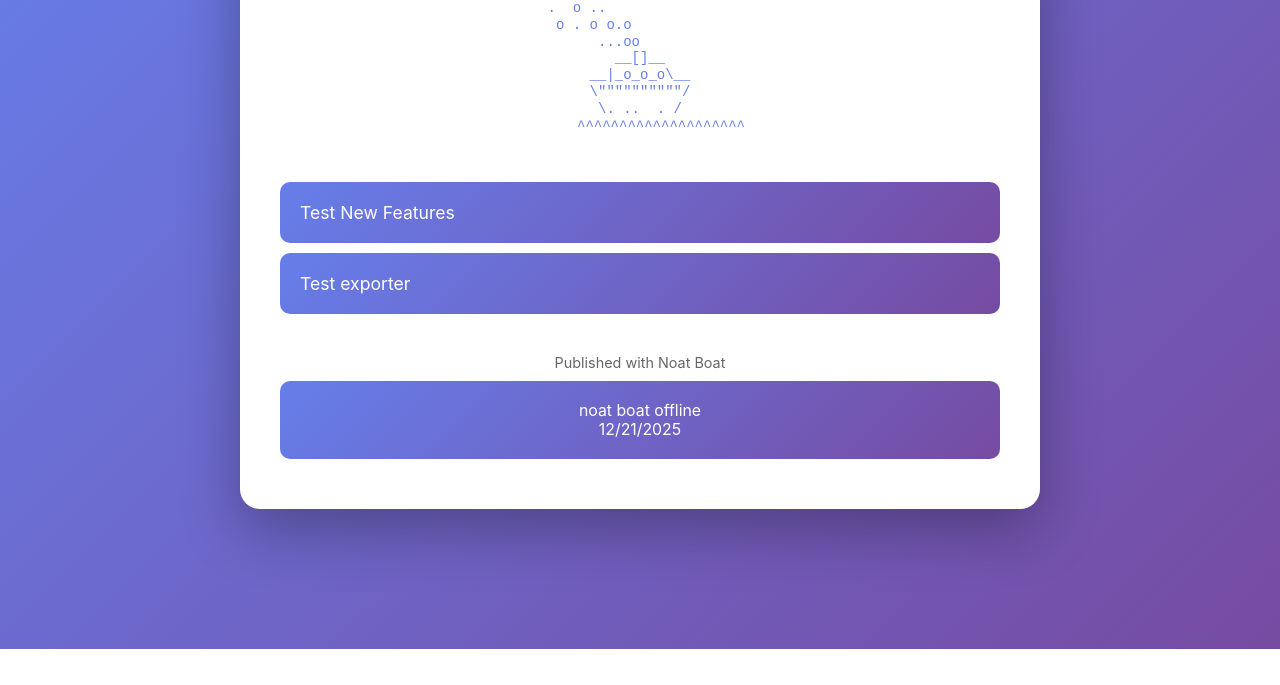
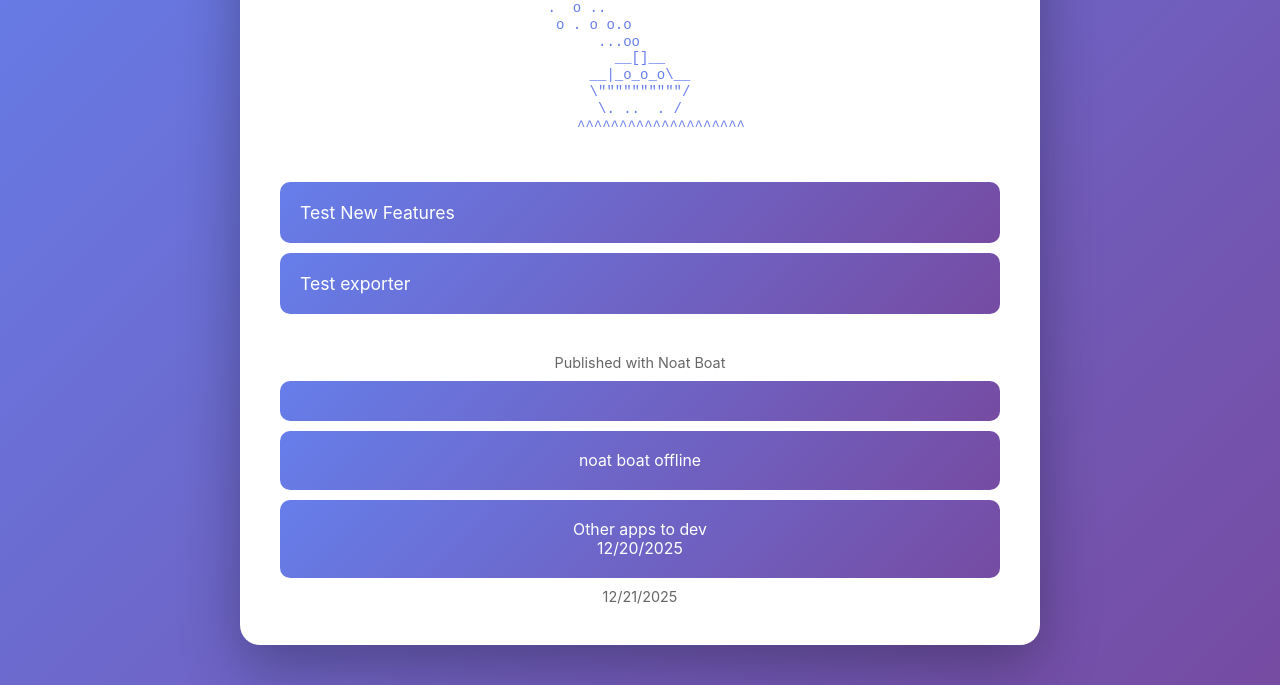
Before and after one commit to mdotstrange/noatboatlivenotes, a plain HTML site: page index.html in a window 1280 px wide. Shown: the part 151-836 px from the top of the page. Before the commit the page ends 800 px from the top, so only its background shows below. Drawn offline with Linux system fonts and the light colour scheme.

Commit message:
Update site index

```diff
--- a/index.html
+++ b/index.html
@@ -85,7 +85,11 @@
     <div class="footer">
       Published with Noat Boat
     <a href="./noat-boat-offline/index.html" class="note-link">
-        <div class="note-title">noat boat offline</div>
+        <div class="note-title">noat boat offline<a href="./other-apps-to-dev/index.html" class="note-link">
+        <div class="note-title">Other apps to dev</div>
+        <div class="note-meta">12/20/2025</div>
+      </a>
+    </div>
         <div class="note-meta">12/21/2025</div>
       </a>
     </div>
```
